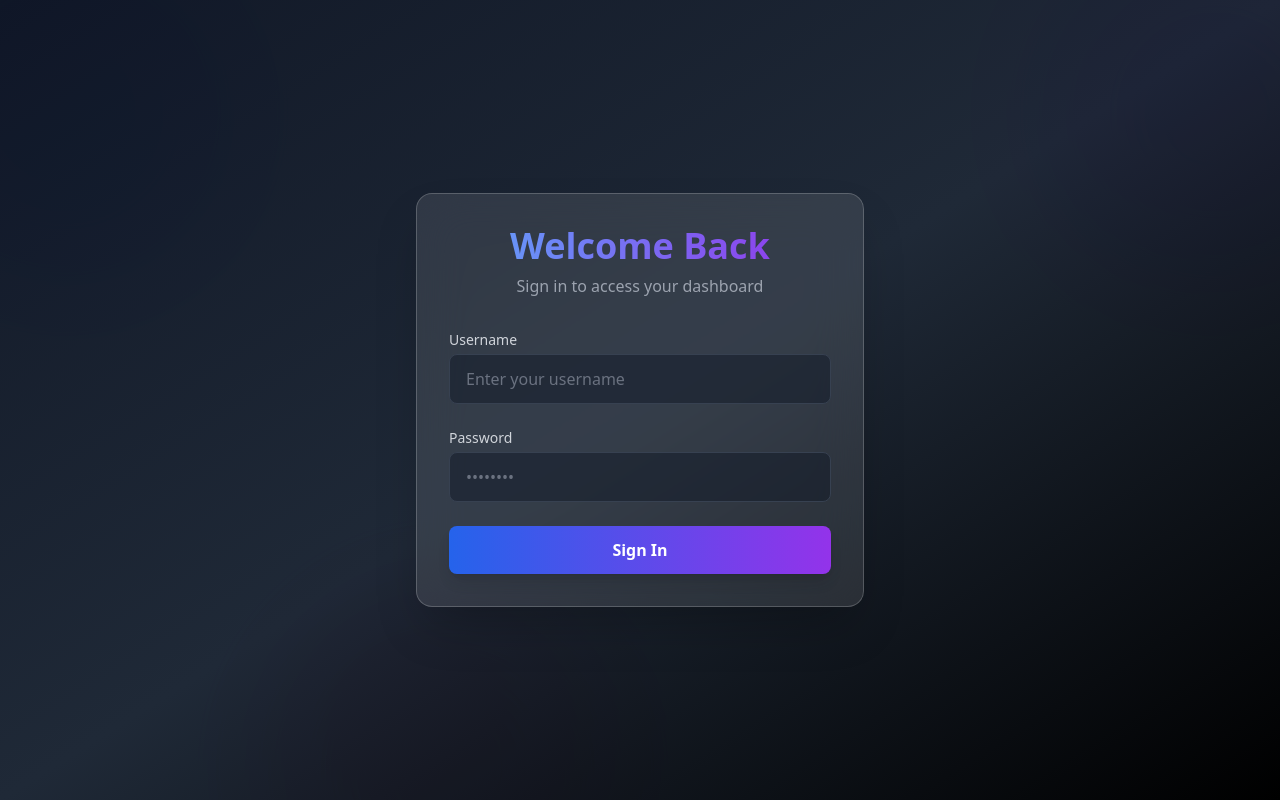
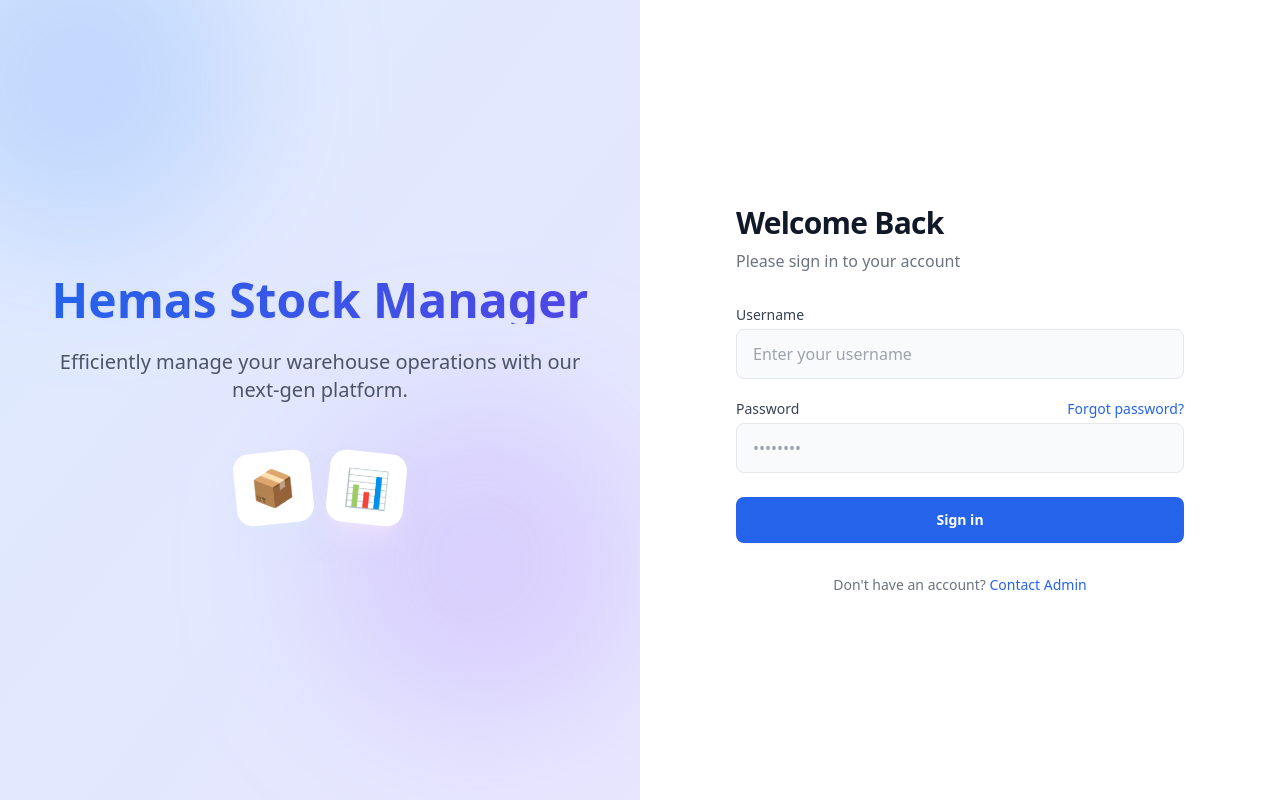
Before and after one commit to NirmalFdo183/WMS-Frontend, a React (Vite) app: page /login in a window 1280 px wide. Built offline with nearby package versions, Linux system fonts and the light colour scheme.

Commit message:
feat: Redesign the login page with a new two-column layout, modern styling, and branding elements.

```diff
--- a/src/pages/Login.tsx
+++ b/src/pages/Login.tsx
@@ -1,114 +1,180 @@
-import React, { useState } from 'react';
-import { useAuth } from '../context/AuthContext';
-import { useNavigate } from 'react-router-dom';
-import axios from 'axios';
+import React, { useState } from "react";
+import { useAuth } from "../context/AuthContext";
+import { useNavigate } from "react-router-dom";
+import axios from "axios";
 
 const Login = () => {
-    const [username, setUsername] = useState('');
-    const [password, setPassword] = useState('');
-    const [error, setError] = useState('');
+  const [username, setUsername] = useState("");
+  const [password, setPassword] = useState("");
+  const [error, setError] = useState("");
   const [loading, setLoading] = useState(false);
   const { login } = useAuth();
   const navigate = useNavigate();
 
   const handleSubmit = async (e: React.FormEvent) => {
     e.preventDefault();
-        setError('');
+    setError("");
     setLoading(true);
 
     try {
-            const response = await axios.post(`${import.meta.env.VITE_API_BASE_URL}/login`, {
+      const response = await axios.post(
+        `${import.meta.env.VITE_API_BASE_URL}/login`,
+        {
           username,
           password,
-            });
+        },
+      );
 
       const { access_token, user } = response.data;
-
-            // Adaptation if the API returns different structure, but based on user prompt 'these are the credentials'
-            // and standard Laravel Sanctum/Passport or custom auth, we expect token and user info.
-            // If the user object is not returned directly, we might need a separate call,
-            // but usually login returns it.
-
-            // Assuming response structure based on common practices.
-            // If the user provided specific response structure, I should check that.
-            // They showed a request body but not the response.
-            // I'll assume standard token response.
-
-            login(access_token, user || { name: 'User', email: 'email@example.com' }); // Fallback if user data missing
-            navigate('/dashboard');
+      login(access_token, user || { name: "User", email: "email@example.com" });
+      navigate("/dashboard");
     } catch (err: any) {
-            console.error('Login error:', err);
-            setError('Invalid credentials. Please try again.');
+      console.error("Login error:", err);
+      setError("Invalid credentials. Please try again.");
     } finally {
       setLoading(false);
     }
   };
 
   return (
-        <div className="min-h-screen flex items-center justify-center bg-gradient-to-br from-gray-900 via-gray-800 to-black overflow-hidden relative">
-            {/* Background decorations */}
-            <div className="absolute top-[-10%] left-[-10%] w-96 h-96 bg-blue-500 rounded-full mix-blend-multiply filter blur-3xl opacity-20 animate-blob"></div>
-            <div className="absolute top-[-10%] right-[-10%] w-96 h-96 bg-purple-500 rounded-full mix-blend-multiply filter blur-3xl opacity-20 animate-blob animation-delay-2000"></div>
-            <div className="absolute bottom-[-20%] left-[20%] w-96 h-96 bg-pink-500 rounded-full mix-blend-multiply filter blur-3xl opacity-20 animate-blob animation-delay-4000"></div>
+    <div className="min-h-screen flex bg-white">
+      {/* Left Graphic Section - Hidden on mobile */}
+      <div className="hidden lg:flex w-1/2 bg-blue-50 items-center justify-center relative overflow-hidden">
+        <div className="absolute inset-0 bg-gradient-to-br from-blue-500/10 to-purple-500/10 z-0"></div>
+        <div className="absolute -top-20 -left-20 w-80 h-80 bg-blue-400 rounded-full mix-blend-multiply filter blur-3xl opacity-20 animate-blob"></div>
+        <div className="absolute top-1/2 left-1/2 w-80 h-80 bg-purple-400 rounded-full mix-blend-multiply filter blur-3xl opacity-20 animate-blob animation-delay-2000"></div>
 
-            <div className="relative z-10 w-full max-w-md p-8 bg-white/10 backdrop-blur-xl border border-white/20 rounded-2xl shadow-2xl">
-                <div className="text-center mb-8">
-                    <h2 className="text-4xl font-extrabold text-transparent bg-clip-text bg-gradient-to-r from-blue-400 to-purple-600 mb-2">
+        <div className="relative z-10 text-center p-12">
+          <h1 className="text-5xl font-bold bg-clip-text text-transparent bg-gradient-to-r from-blue-600 to-indigo-600 mb-6 drop-shadow-sm">
+            Hemas Stock Manager
+          </h1>
+          <p className="text-xl text-gray-600 font-light">
+            Efficiently manage your warehouse operations with our next-gen
+            platform.
+          </p>
+          <div className="mt-12 flex justify-center gap-4">
+            <div className="p-4 bg-white rounded-2xl shadow-xl shadow-blue-100/50 transform rotate-[-6deg] hover:rotate-0 transition-all duration-300">
+              <span className="text-4xl">📦</span>
+            </div>
+            <div className="p-4 bg-white rounded-2xl shadow-xl shadow-purple-100/50 transform rotate-[6deg] hover:rotate-0 transition-all duration-300">
+              <span className="text-4xl">📊</span>
+            </div>
+          </div>
+        </div>
+      </div>
+
+      {/* Right Form Section */}
+      <div className="w-full lg:w-1/2 flex items-center justify-center p-8 lg:p-16 relative">
+        <div className="absolute top-0 right-0 w-full h-full bg-white z-[-1]"></div>
+        {/* Mobile Background decoration */}
+        <div className="lg:hidden absolute top-[-10%] right-[-10%] w-64 h-64 bg-blue-100 rounded-full mix-blend-multiply filter blur-3xl opacity-50"></div>
+
+        <div className="w-full max-w-md space-y-8">
+          <div className="text-center lg:text-left">
+            <h2 className="text-3xl font-bold text-gray-900 tracking-tight">
               Welcome Back
             </h2>
-                    <p className="text-gray-400">Sign in to access your dashboard</p>
+            <p className="mt-2 text-gray-500">Please sign in to your account</p>
           </div>
 
           {error && (
-                    <div className="mb-4 p-3 bg-red-500/20 border border-red-500/50 rounded-lg text-red-200 text-sm text-center">
+            <div className="p-4 rounded-lg bg-red-50 border border-red-100 text-red-600 text-sm flex items-center gap-2">
+              <svg
+                className="w-5 h-5 flex-shrink-0"
+                fill="currentColor"
+                viewBox="0 0 20 20"
+              >
+                <path
+                  fillRule="evenodd"
+                  d="M18 10a8 8 0 11-16 0 8 8 0 0116 0zm-7 4a1 1 0 11-2 0 1 1 0 012 0zm-1-9a1 1 0 00-1 1v4a1 1 0 102 0V6a1 1 0 00-1-1z"
+                  clipRule="evenodd"
+                />
+              </svg>
               {error}
             </div>
           )}
 
-                <form onSubmit={handleSubmit} className="space-y-6">
+          <form className="mt-8 space-y-6" onSubmit={handleSubmit}>
+            <div className="space-y-5">
               <div>
-                        <label className="block text-sm font-medium text-gray-300 mb-1">Username</label>
+                <label className="block text-sm font-medium text-gray-700 mb-1">
+                  Username
+                </label>
                 <input
                   type="text"
+                  required
                   value={username}
                   onChange={(e) => setUsername(e.target.value)}
-                            className="w-full px-4 py-3 bg-gray-900/50 border border-gray-700 rounded-lg focus:ring-2 focus:ring-blue-500 focus:border-transparent text-white placeholder-gray-500 transition-all outline-none"
+                  className="block w-full px-4 py-3 rounded-lg border border-gray-200 bg-gray-50 text-gray-900 placeholder-gray-400 focus:outline-none focus:bg-white focus:ring-2 focus:ring-blue-500/20 focus:border-blue-500 transition-all duration-200"
                   placeholder="Enter your username"
-                            required
                 />
               </div>
 
               <div>
-                        <label className="block text-sm font-medium text-gray-300 mb-1">Password</label>
+                <div className="flex items-center justify-between mb-1">
+                  <label className="block text-sm font-medium text-gray-700">
+                    Password
+                  </label>
+                  <a
+                    href="#"
+                    className="text-sm font-medium text-blue-600 hover:text-blue-500"
+                  >
+                    Forgot password?
+                  </a>
+                </div>
                 <input
                   type="password"
+                  required
                   value={password}
                   onChange={(e) => setPassword(e.target.value)}
-                            className="w-full px-4 py-3 bg-gray-900/50 border border-gray-700 rounded-lg focus:ring-2 focus:ring-blue-500 focus:border-transparent text-white placeholder-gray-500 transition-all outline-none"
+                  className="block w-full px-4 py-3 rounded-lg border border-gray-200 bg-gray-50 text-gray-900 placeholder-gray-400 focus:outline-none focus:bg-white focus:ring-2 focus:ring-blue-500/20 focus:border-blue-500 transition-all duration-200"
                   placeholder="••••••••"
-                            required
                 />
+              </div>
             </div>
 
             <button
               type="submit"
               disabled={loading}
-                        className={`w-full py-3 px-4 bg-gradient-to-r from-blue-600 to-purple-600 hover:from-blue-700 hover:to-purple-700 text-white font-bold rounded-lg shadow-lg transform transition-all hover:scale-[1.02] focus:outline-none focus:ring-2 focus:ring-offset-2 focus:ring-blue-500 ${loading ? 'opacity-75 cursor-not-allowed' : ''
-                            }`}
+              className={`w-full flex justify-center py-3 px-4 border border-transparent rounded-lg shadow-sm text-sm font-semibold text-white bg-blue-600 hover:bg-blue-700 focus:outline-none focus:ring-2 focus:ring-offset-2 focus:ring-blue-500 transition-all duration-200 transform hover:-translate-y-0.5 ${loading ? "opacity-70 cursor-wait" : ""}`}
             >
               {loading ? (
-                            <span className="flex items-center justify-center">
-                                <svg className="animate-spin -ml-1 mr-3 h-5 w-5 text-white" xmlns="http://www.w3.org/2000/svg" fill="none" viewBox="0 0 24 24">
-                                    <circle className="opacity-25" cx="12" cy="12" r="10" stroke="currentColor" strokeWidth="4"></circle>
-                                    <path className="opacity-75" fill="currentColor" d="M4 12a8 8 0 018-8V0C5.373 0 0 5.373 0 12h4zm2 5.291A7.962 7.962 0 014 12H0c0 3.042 1.135 5.824 3 7.938l3-2.647z"></path>
+                <svg
+                  className="animate-spin -ml-1 mr-3 h-5 w-5 text-white"
+                  xmlns="http://www.w3.org/2000/svg"
+                  fill="none"
+                  viewBox="0 0 24 24"
+                >
+                  <circle
+                    className="opacity-25"
+                    cx="12"
+                    cy="12"
+                    r="10"
+                    stroke="currentColor"
+                    strokeWidth="4"
+                  ></circle>
+                  <path
+                    className="opacity-75"
+                    fill="currentColor"
+                    d="M4 12a8 8 0 018-8V0C5.373 0 0 5.373 0 12h4zm2 5.291A7.962 7.962 0 014 12H0c0 3.042 1.135 5.824 3 7.938l3-2.647z"
+                  ></path>
                 </svg>
-                                Signing in...
-                            </span>
               ) : (
-                            'Sign In'
+                "Sign in"
               )}
             </button>
           </form>
+
+          <p className="mt-6 text-center text-sm text-gray-500">
+            Don't have an account?{" "}
+            <a
+              href="#"
+              className="font-medium text-blue-600 hover:text-blue-500"
+            >
+              Contact Admin
+            </a>
+          </p>
+        </div>
       </div>
     </div>
   );
```
Lines whose indentation alone changed are shown as unchanged.
